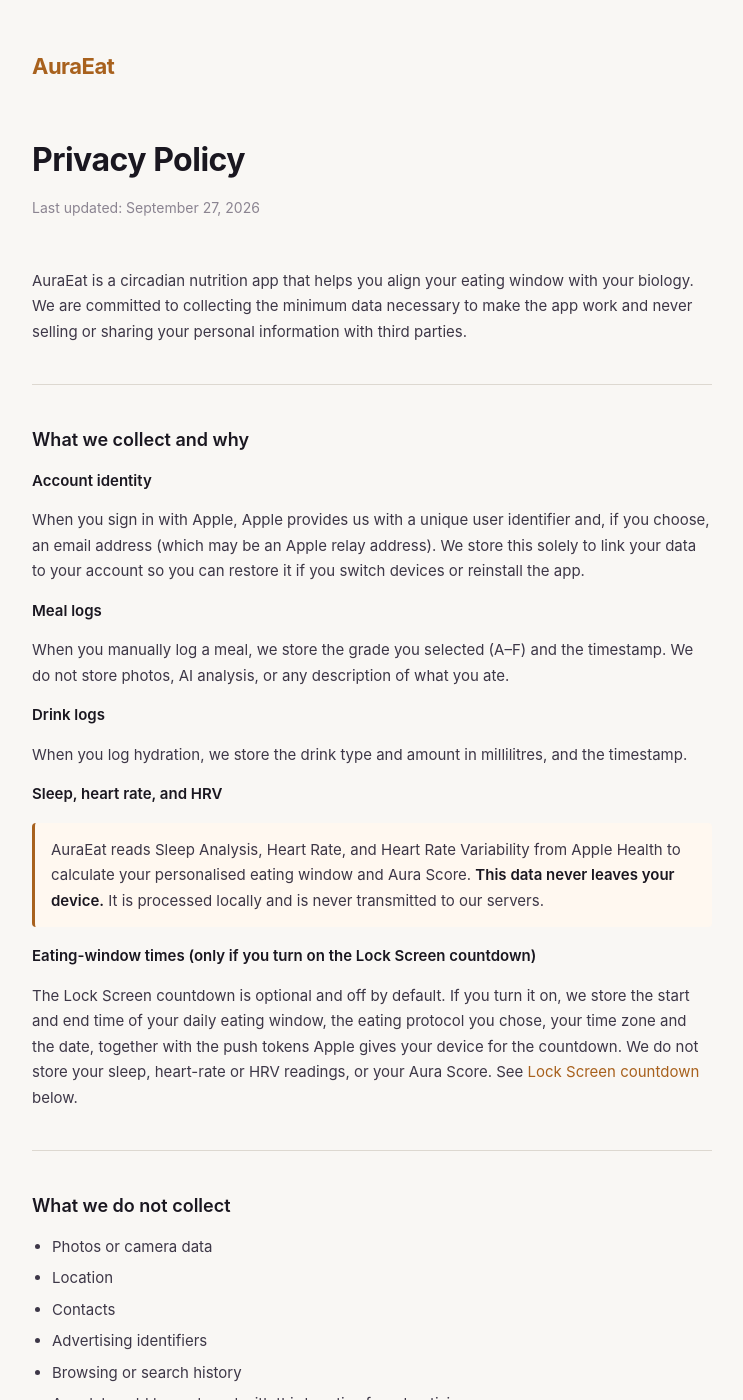
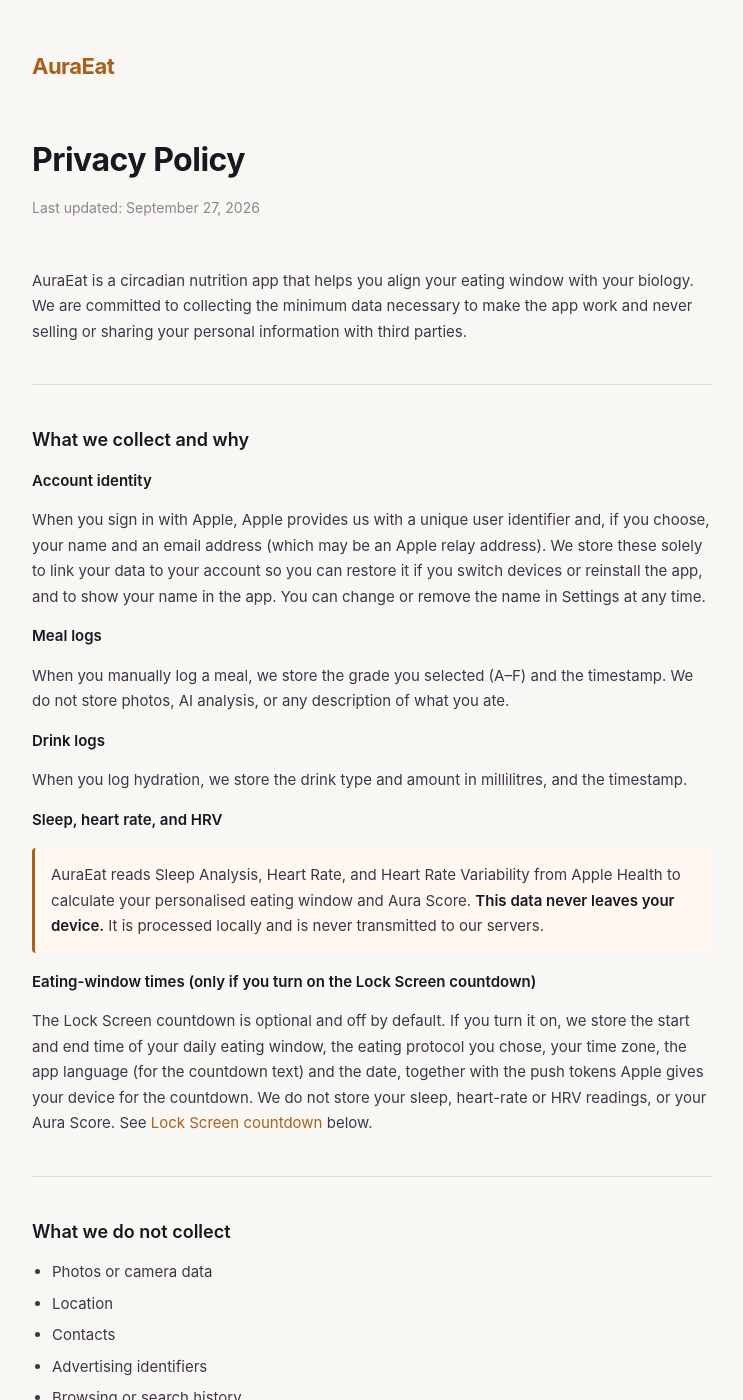
Before and after one commit to Jan2134/jan2134.github.io, a Jekyll site: the page built from privacy-policy.html, in a window 1280 px wide and 1400 px high. Shown: the whole window, without its empty margins (268-1011 px from the left). Built offline with Jekyll 4.4.1, drawn with Linux system fonts in a browser that asks for light colours; some of the changed text lies outside the part shown.

Commit message:
Update privacy policy: add name storage, app language, and countdown reuse clause

```diff
--- a/privacy-policy.html
+++ b/privacy-policy.html
@@ -147,9 +147,11 @@
     <p><strong>Account identity</strong></p>
     <p>
       When you sign in with Apple, Apple provides us with a unique user
-      identifier and, if you choose, an email address (which may be an Apple
-      relay address). We store this solely to link your data to your account so
-      you can restore it if you switch devices or reinstall the app.
+      identifier and, if you choose, your name and an email address (which may be
+      an Apple relay address). We store these solely to link your data to your
+      account so you can restore it if you switch devices or reinstall the app,
+      and to show your name in the app. You can change or remove the name in
+      Settings at any time.
     </p>
 
     <p><strong>Meal logs</strong></p>
@@ -177,8 +179,9 @@
     <p>
       The Lock Screen countdown is optional and off by default. If you turn it
       on, we store the start and end time of your daily eating window, the
-      eating protocol you chose, your time zone and the date, together with the
-      push tokens Apple gives your device for the countdown. We do not store
+      eating protocol you chose, your time zone, the app language (for the
+      countdown text) and the date, together with the push tokens Apple gives
+      your device for the countdown. We do not store
       your sleep, heart-rate or HRV readings, or your Aura Score. See
       <a href="#countdown">Lock Screen countdown</a> below.
     </p>
@@ -221,8 +224,9 @@
     </p>
     <p>
       <strong>What we process.</strong> Your daily eating-window start and end
-      time, eating protocol, time zone and date, and the Apple push tokens for
-      the countdown. Because the eating window is calculated from health data,
+      time, eating protocol, time zone, app language and date, and the Apple
+      push tokens for the countdown. If you don't open the app on a day, we
+      reuse your last eating window's times for up to two days. Because the eating window is calculated from health data,
       we treat these times as health data.
     </p>
     <p>
```
